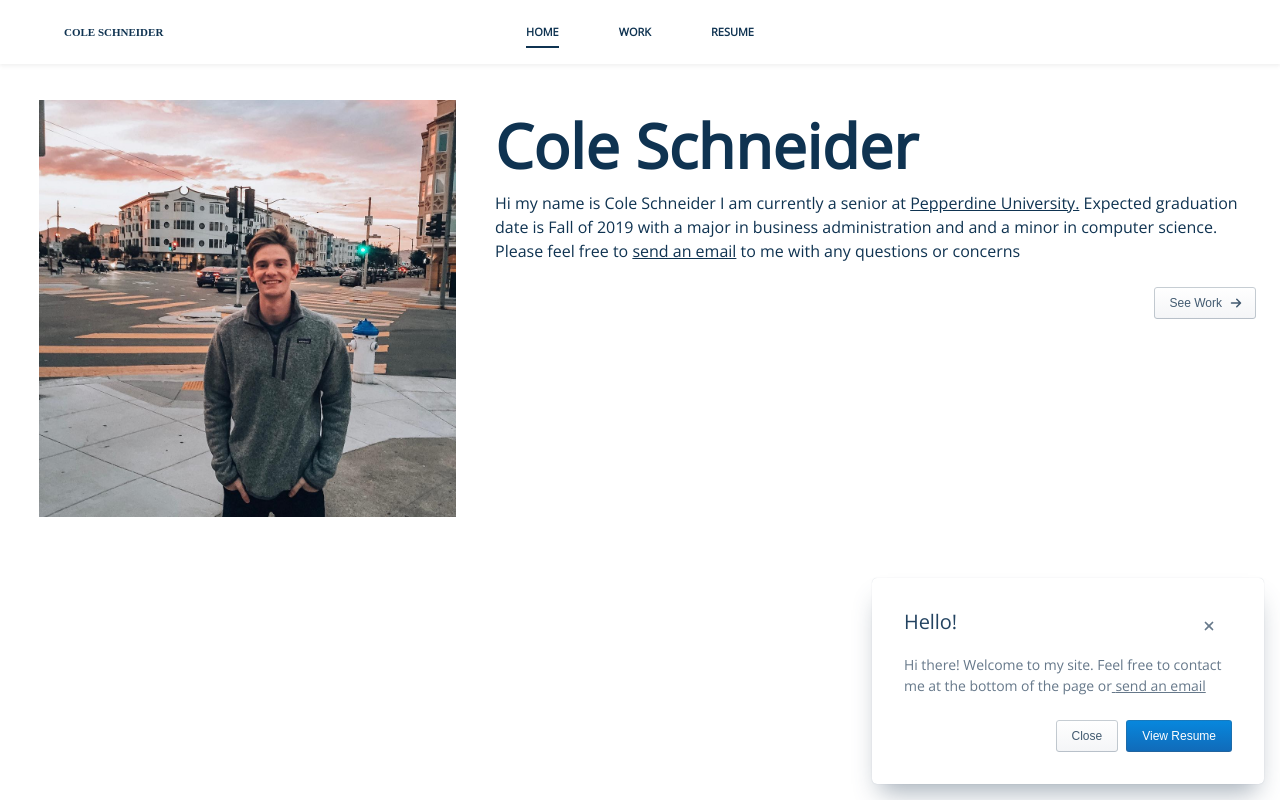
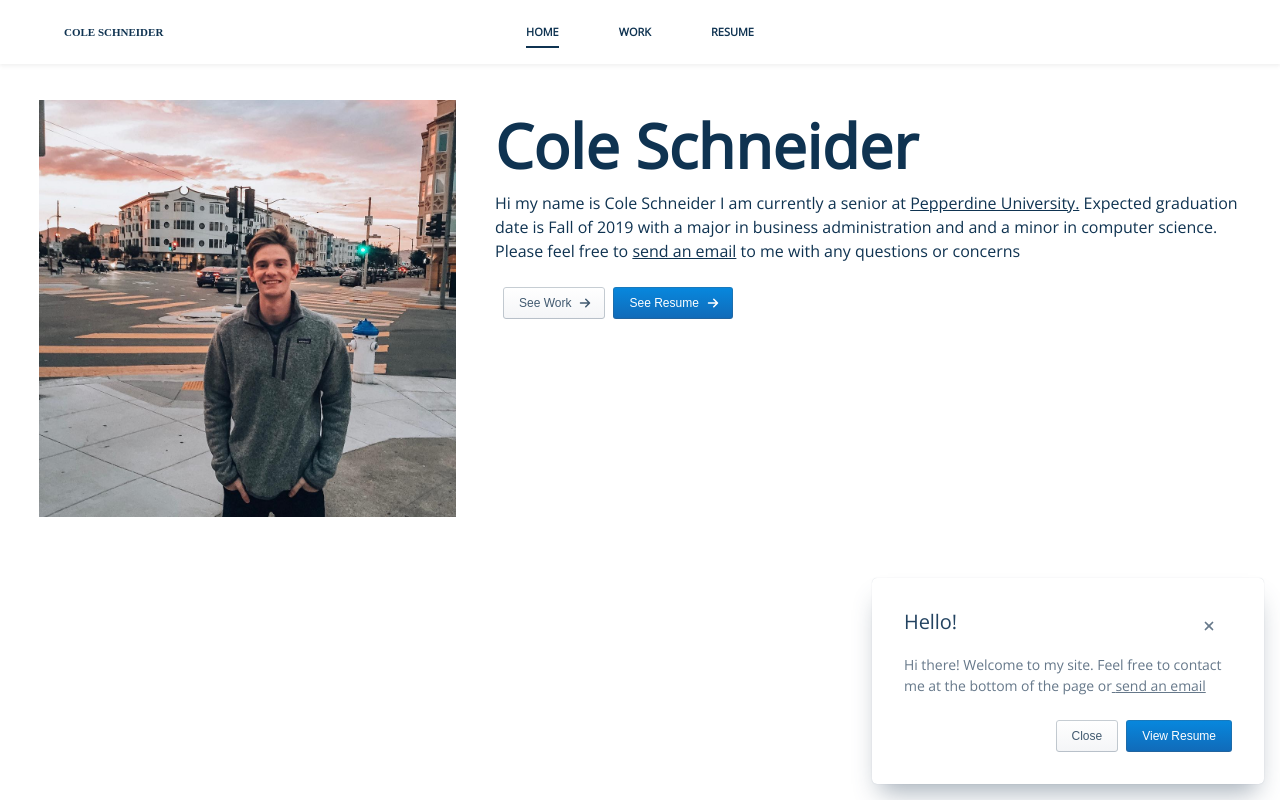
Before and after one commit to coleschneider/portfoliooldreact, a React app: page / in a window 1280 px wide. Built offline with nearby package versions, Linux system fonts and the light colour scheme.

Commit message:
position buttons

```diff
--- a/src/components/About/About.tsx
+++ b/src/components/About/About.tsx
@@ -26,8 +26,6 @@ const ExternalLink = styled.a`
   vertical-align: baseline;
 `
 const ButtonGroup = styled.div`
-  flex-direction: row-reverse;
-  display: flex;
   flex-shrink: 0;
   margin-top: 24px;
 `
@@ -75,6 +73,9 @@ function About() {
             </div>
             <ButtonGroup>
               <ButtonIcon icon="PointerRight">See Work</ButtonIcon>
+              <ButtonIcon icon="PointerRight" primary>
+                See Resume
+              </ButtonIcon>
             </ButtonGroup>
           </Col>
         </Row>
```
